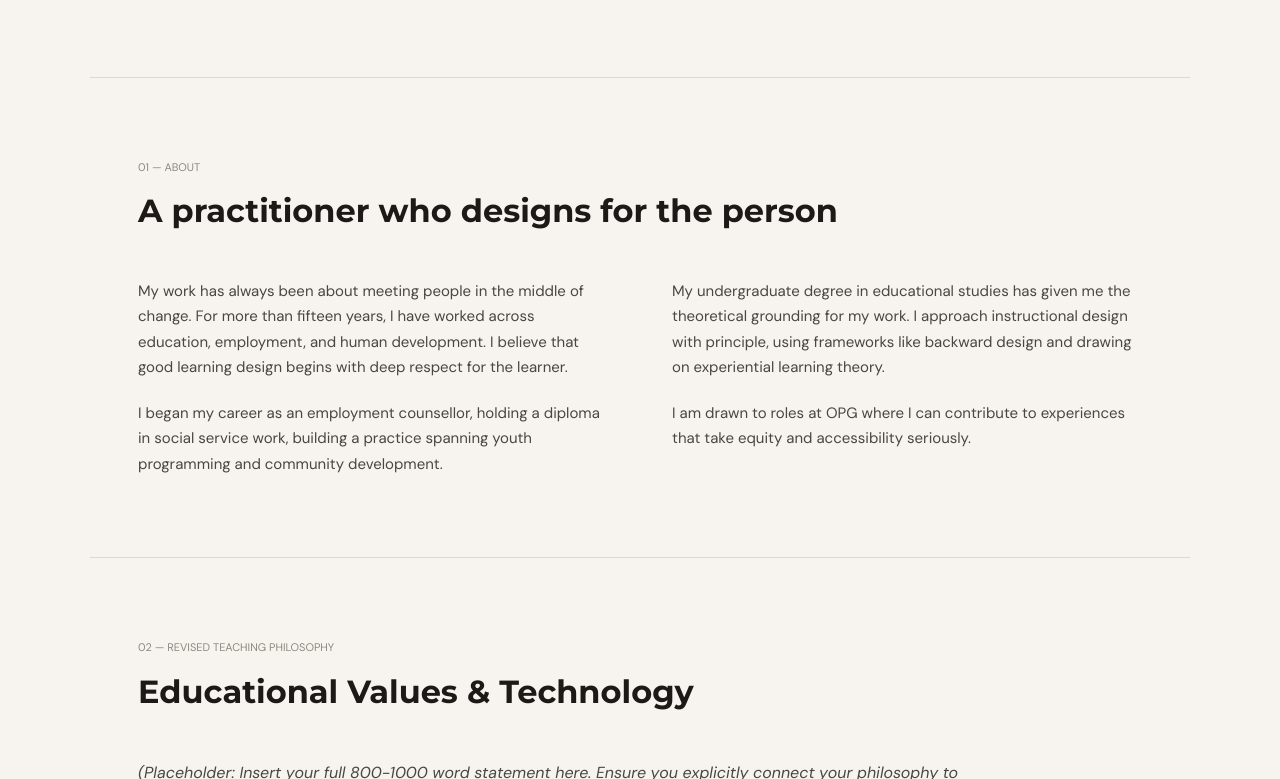
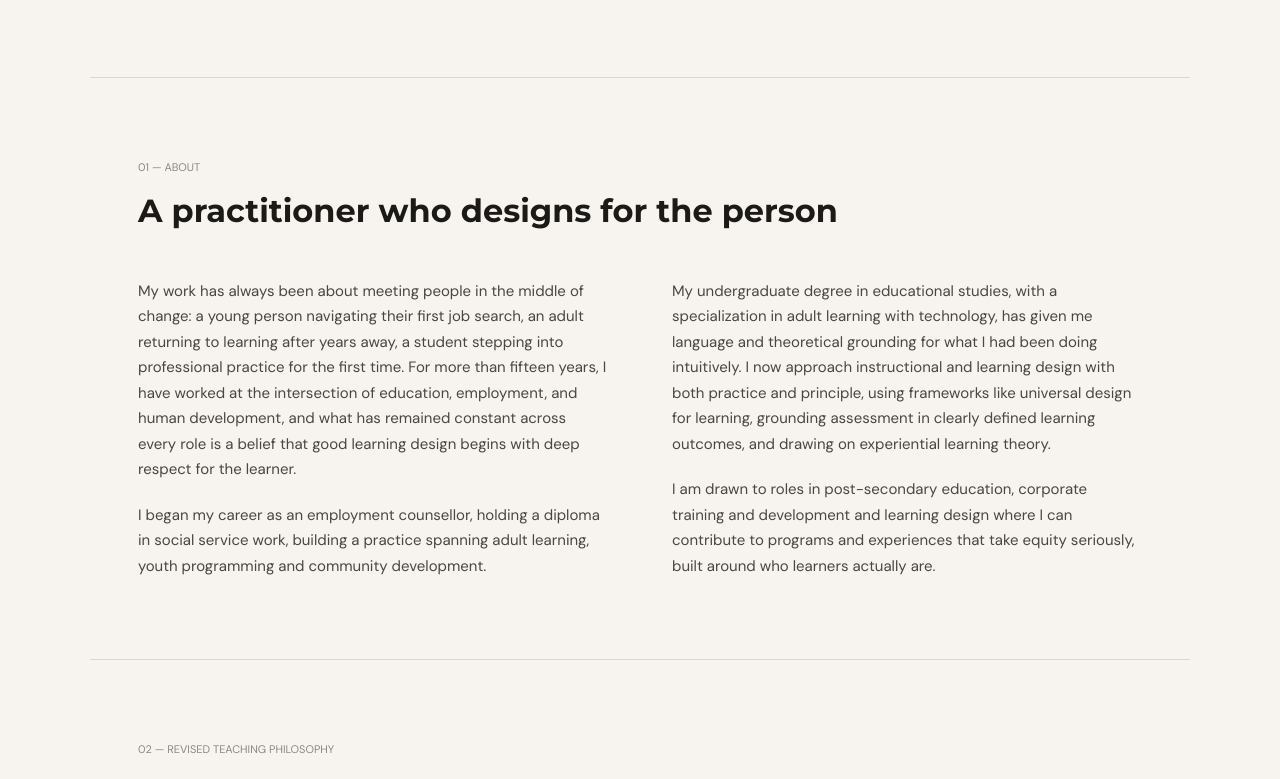
Before and after one commit to meghan-gilligan/Portfolio, a plain HTML site: page index.html in a window 1280 px wide. Shown: the part 579-1358 px from the top of the page. Drawn offline with Linux system fonts and the light colour scheme.

Commit message:
Update index.html

```diff
--- a/index.html
+++ b/index.html
@@ -212,12 +212,12 @@
     </div>
     <div class="about-grid fade-in" style="display: grid; grid-template-columns: 1fr 1fr; gap: 4rem; margin-top: 2.5rem;">
       <div>
-        <p style="font-size: 15px; color: var(--ink-soft);">My work has always been about meeting people in the middle of change. For more than fifteen years, I have worked across education, employment, and human development. I believe that good learning design begins with deep respect for the learner.</p>
-        <p style="font-size: 15px; color: var(--ink-soft); margin-top: 1.25rem;">I began my career as an employment counsellor, holding a diploma in social service work, building a practice spanning youth programming and community development.</p>
+        <p style="font-size: 15px; color: var(--ink-soft);">My work has always been about meeting people in the middle of change: a young person navigating their first job search, an adult returning to learning after years away, a student stepping into professional practice for the first time. For more than fifteen years, I have worked at the intersection of education, employment, and human development, and what has remained constant across every role is a belief that good learning design begins with deep respect for the learner.</p>
+        <p style="font-size: 15px; color: var(--ink-soft); margin-top: 1.25rem;">I began my career as an employment counsellor, holding a diploma in social service work, building a practice spanning adult learning, youth programming and community development.</p>
       </div>
       <div>
-        <p style="font-size: 15px; color: var(--ink-soft);">My undergraduate degree in educational studies has given me the theoretical grounding for my work. I approach instructional design with principle, using frameworks like backward design and drawing on experiential learning theory.</p>
-        <p style="font-size: 15px; color: var(--ink-soft); margin-top: 1.25rem;">I am drawn to roles at OPG where I can contribute to experiences that take equity and accessibility seriously.</p>
+        <p style="font-size: 15px; color: var(--ink-soft);">My undergraduate degree in educational studies, with a specialization in adult learning with technology, has given me language and theoretical grounding for what I had been doing intuitively. I now approach instructional and learning design with both practice and principle, using frameworks like universal design for learning, grounding assessment in clearly defined learning outcomes, and drawing on experiential learning theory.</p>
+        <p style="font-size: 15px; color: var(--ink-soft); margin-top: 1.25rem;">I am drawn to roles in post-secondary education, corporate training and development and learning design where I can contribute to programs and experiences that take equity seriously, built around who learners actually are.</p>
       </div>
     </div>
   </section>
```
